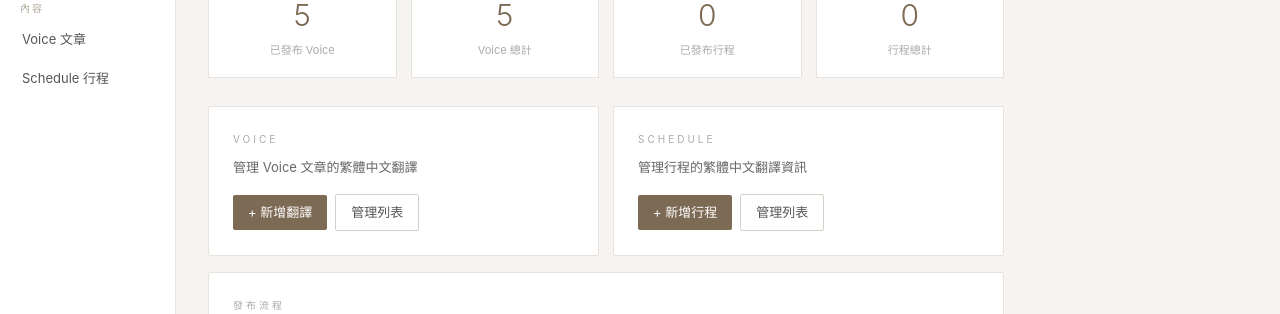
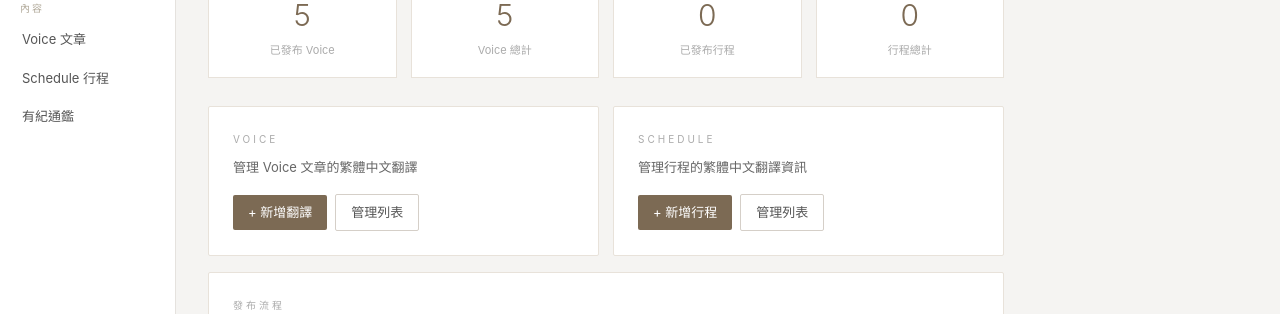
Before and after one commit to youkisstent1116/uchida-yuki-fan, a Flask app: page / in a window 1280 px wide. Shown: the part 161-475 px from the top of the page. Run offline with Flask 3, Linux system fonts and the light colour scheme.

Commit message:
Update base.html

```diff
--- a/admin/templates/base.html
+++ b/admin/templates/base.html
@@ -76,6 +76,7 @@
     <div class="lbl">內容</div>
     <a href="/voice" {% if 'voice' in request.path %}class="on"{% endif %}>Voice 文章</a>
     <a href="/schedule" {% if 'schedule' in request.path %}class="on"{% endif %}>Schedule 行程</a>
+    <a href="/works" {% if 'works' in request.path %}class="on"{% endif %}>有紀通鑑</a>
   </aside>
   <main class="adm-main">
     {% with msgs = get_flashed_messages(with_categories=true) %}
```
